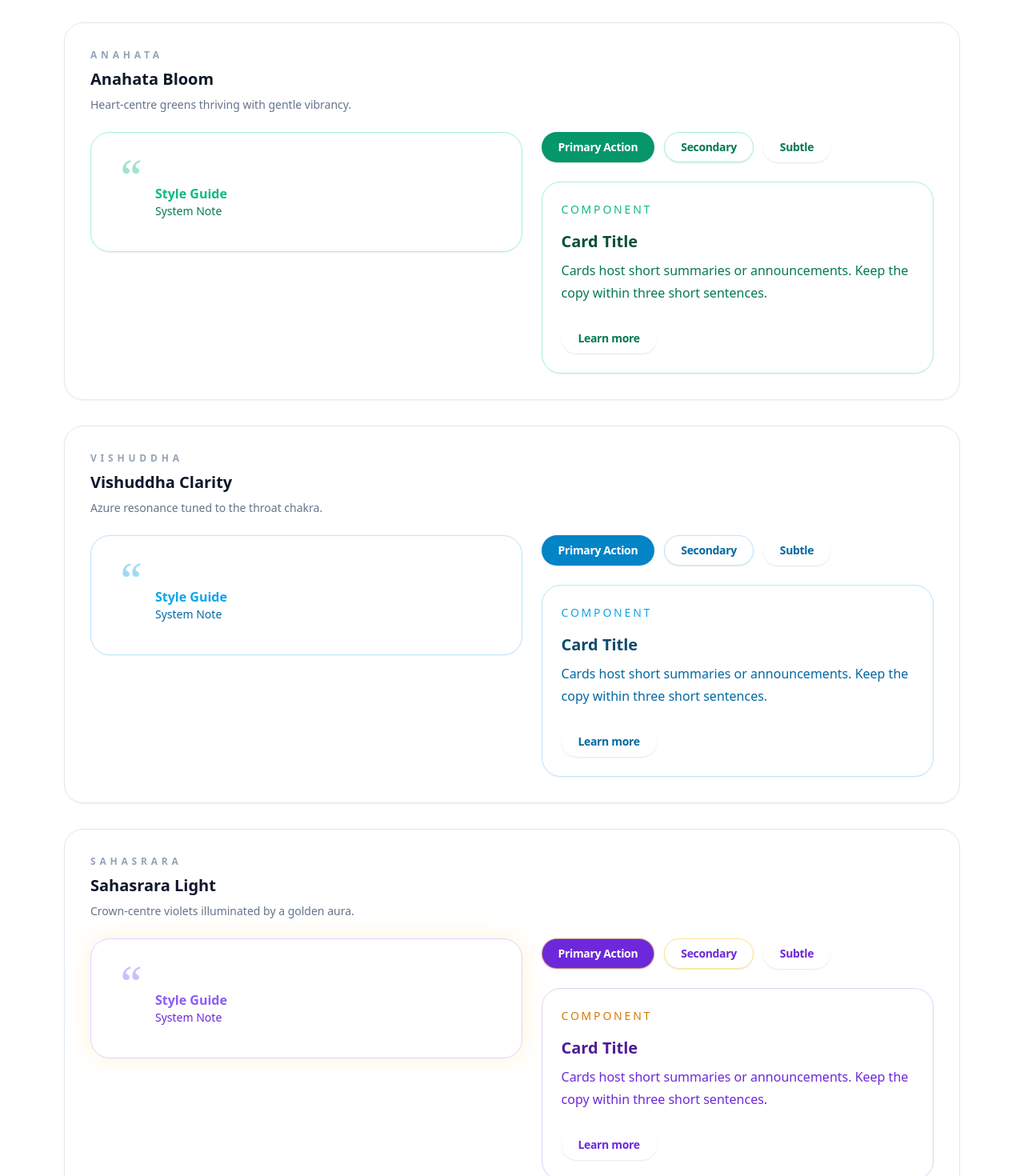
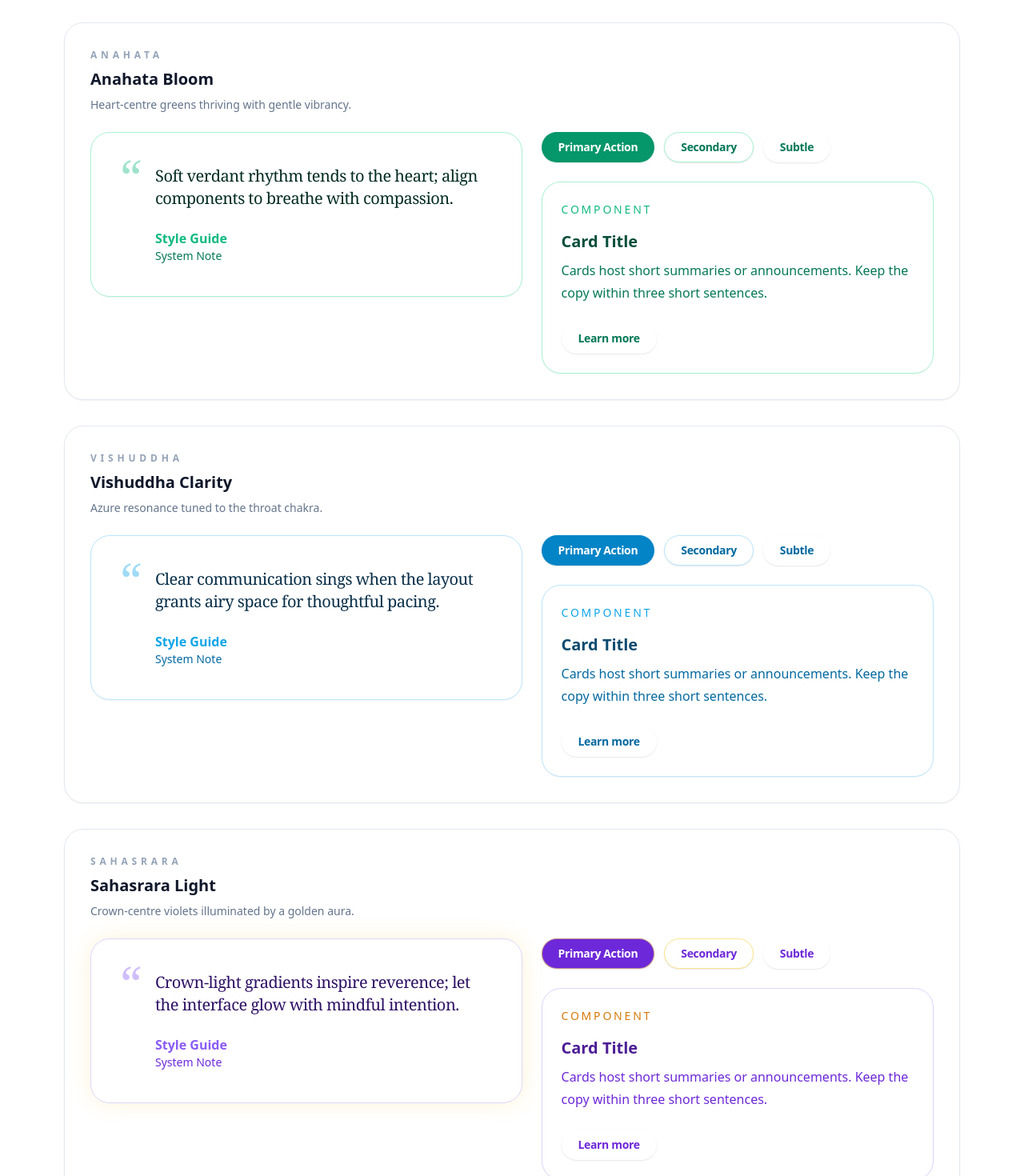
Before and after one commit to CindralHQ/DWAI-Demo, a Next.js app: page /style-guide in a window 1280 px wide. Shown: the part 3531-5001 px from the top of the page at 80% size. Built offline with nearby package versions, Linux system fonts and the light colour scheme.

Commit message:
Fixed Build Issue

```diff
--- a/app/style-guide/page.tsx
+++ b/app/style-guide/page.tsx
@@ -12,7 +12,10 @@ import {
 const sampleQuotes: Record<ThemeName, string> = {
   lotus: 'Clarity arrives when the heart is soothed-design becomes a quiet invitation inward.',
   manipura: 'Solar warmth flows with generous spacing and gentle contrast. Let the interface breathe.',
-  twilight: 'Depth emerges in the twilight tones; this palette holds the mystery with steadiness.'
+  twilight: 'Depth emerges in the twilight tones; this palette holds the mystery with steadiness.',
+  anahata: 'Soft verdant rhythm tends to the heart; align components to breathe with compassion.',
+  vishuddha: 'Clear communication sings when the layout grants airy space for thoughtful pacing.',
+  sahasrara: 'Crown-light gradients inspire reverence; let the interface glow with mindful intention.'
 }
 
 export const metadata = {
```
